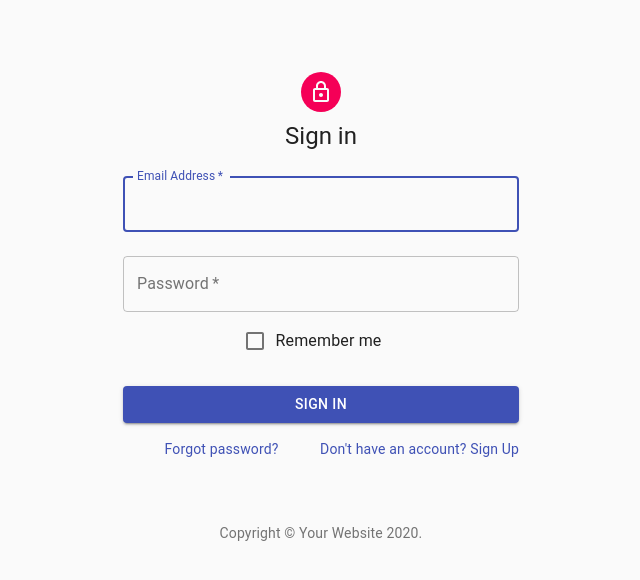
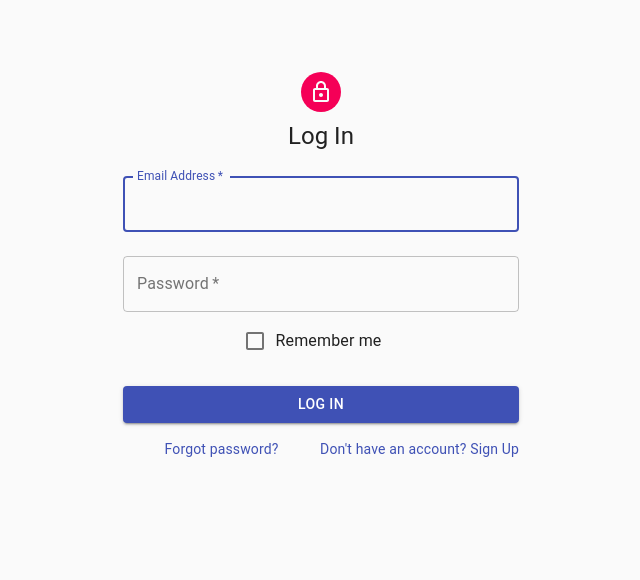
Before and after one commit to TdevM/react_login_page, a React (Create React App) app: page / in a window 1280 px wide. Shown: the top 580 px of the page, without its empty margins (319-959 px from the left). Built offline with nearby package versions, Linux system fonts and the light colour scheme.

Commit message:
add and setup formik

```diff
--- a/package.json
+++ b/package.json
@@ -8,10 +8,12 @@
     "@testing-library/jest-dom": "^5.11.4",
     "@testing-library/react": "^11.1.0",
     "@testing-library/user-event": "^12.1.10",
+    "formik": "^2.2.5",
     "react": "^17.0.1",
     "react-dom": "^17.0.1",
     "react-scripts": "4.0.0",
-    "web-vitals": "^0.2.4"
+    "web-vitals": "^0.2.4",
+    "yup": "^0.29.3"
   },
   "scripts": {
     "start": "react-scripts start",
--- a/public/index.html
+++ b/public/index.html
@@ -24,7 +24,7 @@
       work correctly both with client-side routing and a non-root public URL.
       Learn how to configure a non-root public URL by running `npm run build`.
     -->
-    <title>React App</title>
+    <title>Heeko Assignment</title>
   </head>
   <body>
     <noscript>You need to enable JavaScript to run this app.</noscript>
--- /dev/null
+++ b/src/LoginForm.js
@@ -0,0 +1,113 @@
+import React from 'react';
+import {Formik} from 'formik';
+import * as Yup from 'yup';
+import TextField from "@material-ui/core/TextField";
+import FormControlLabel from "@material-ui/core/FormControlLabel";
+import Checkbox from "@material-ui/core/Checkbox";
+import Button from "@material-ui/core/Button";
+import Grid from "@material-ui/core/Grid";
+import Link from "@material-ui/core/Link";
+
+const initialValues = {email: '', password: ''}
+
+const validationSchema = Yup.object().shape({
+    email: Yup.string().email().required('Email is required'),
+    password: Yup.string()
+        .min(8, 'Password must be at least 8 characters long')
+        .required('Password is required'),
+});
+
+class LoginForm extends React.Component {
+    constructor(props) {
+        super(props)
+    }
+
+
+    onSubmit() {
+
+    }
+
+    render() {
+
+        return (
+            <div>
+                <Formik
+                    initialValues={initialValues}
+                    validationSchema={validationSchema}
+                    onSubmit={this.onSubmit}>
+                    {({
+                          values,
+                          errors,
+                          touched,
+                          handleChange,
+                          handleBlur,
+                          handleSubmit,
+                          isSubmitting,
+                          /* and other goodies */
+                      }) => (
+                        <form className={this.props.formStyle} noValidate>
+                            <TextField
+                                variant="outlined"
+                                margin="normal"
+                                required
+                                fullWidth
+                                id="email"
+                                label="Email Address"
+                                name="email"
+                                value={values.email}
+                                onChange={handleChange}
+                                onBlur={handleBlur}
+                                autoComplete="email"
+                                autoFocus
+                            />
+                            <TextField
+                                variant="outlined"
+                                margin="normal"
+                                required
+                                fullWidth
+                                name="password"
+                                label="Password"
+                                onChange={handleChange}
+                                onBlur={handleBlur}
+                                value={values.password}
+                                type="password"
+                                id="password"
+                                autoComplete="current-password"
+                            />
+                            <FormControlLabel
+                                control={<Checkbox value="remember" color="primary"/>}
+                                label="Remember me"
+                            />
+                            <Button
+                                type="submit"
+                                fullWidth
+                                variant="contained"
+                                color="primary"
+                                className={this.props.submitStyle}
+                            >
+                                Log In
+                            </Button>
+                            <Grid container>
+                                <Grid item xs>
+                                    <Link href="#" variant="body2">
+                                        Forgot password?
+                                    </Link>
+                                </Grid>
+                                <Grid item>
+                                    <Link href="#" variant="body2">
+                                        {"Don't have an account? Sign Up"}
+                                    </Link>
+                                </Grid>
+                            </Grid>
+                        </form>
+
+                    )}
+                </Formik>
+            </div>
+        )
+    }
+
+}
+
+
+export default LoginForm;
--- a/src/LoginPage.js
+++ b/src/LoginPage.js
@@ -1,30 +1,12 @@
 import React from 'react';
 import Avatar from '@material-ui/core/Avatar';
-import Button from '@material-ui/core/Button';
 import CssBaseline from '@material-ui/core/CssBaseline';
-import TextField from '@material-ui/core/TextField';
-import FormControlLabel from '@material-ui/core/FormControlLabel';
-import Checkbox from '@material-ui/core/Checkbox';
-import Link from '@material-ui/core/Link';
-import Grid from '@material-ui/core/Grid';
-import Box from '@material-ui/core/Box';
 import LockOutlinedIcon from '@material-ui/icons/LockOutlined';
 import Typography from '@material-ui/core/Typography';
-import { makeStyles } from '@material-ui/core/styles';
+import {makeStyles} from '@material-ui/core/styles';
 import Container from '@material-ui/core/Container';
+import LoginForm from "./LoginForm";
 
-function Copyright() {
-    return (
-        <Typography variant="body2" color="textSecondary" align="center">
-            {'Copyright © '}
-            <Link color="inherit" href="https://material-ui.com/">
-                Your Website
-            </Link>{' '}
-            {new Date().getFullYear()}
-            {'.'}
-        </Typography>
-    );
-}
 
 const useStyles = makeStyles((theme) => ({
     paper: {
@@ -57,61 +39,10 @@ export default function SignIn() {
                     <LockOutlinedIcon />
                 </Avatar>
                 <Typography component="h1" variant="h5">
-                    Sign in
+                    Log In
                 </Typography>
-                <form className={classes.form} noValidate>
-                    <TextField
-                        variant="outlined"
-                        margin="normal"
-                        required
-                        fullWidth
-                        id="email"
-                        label="Email Address"
-                        name="email"
-                        autoComplete="email"
-                        autoFocus
-                    />
-                    <TextField
-                        variant="outlined"
-                        margin="normal"
-                        required
-                        fullWidth
-                        name="password"
-                        label="Password"
-                        type="password"
-                        id="password"
-                        autoComplete="current-password"
-                    />
-                    <FormControlLabel
-                        control={<Checkbox value="remember" color="primary" />}
-                        label="Remember me"
-                    />
-                    <Button
-                        type="submit"
-                        fullWidth
-                        variant="contained"
-                        color="primary"
-                        className={classes.submit}
-                    >
-                        Sign In
-                    </Button>
-                    <Grid container>
-                        <Grid item xs>
-                            <Link href="#" variant="body2">
-                                Forgot password?
-                            </Link>
-                        </Grid>
-                        <Grid item>
-                            <Link href="#" variant="body2">
-                                {"Don't have an account? Sign Up"}
-                            </Link>
-                        </Grid>
-                    </Grid>
-                </form>
+                <LoginForm formStyle={classes.form} submitStyle={classes.submit}/>
             </div>
-            <Box mt={8}>
-                <Copyright />
-            </Box>
         </Container>
     );
 }
```
Also changed, not shown: 1 other file (tests, documents, lock files or other folders).
